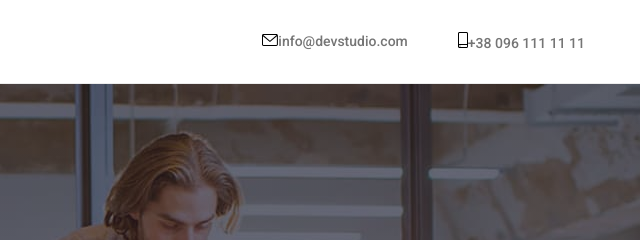
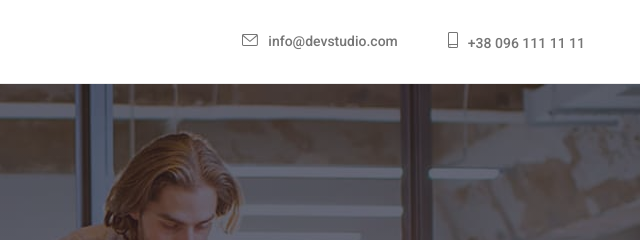
Before and after one commit to Serhii-Filatov/goit-markup-hw-04, a plain HTML site: page index.html in a window 1280 px wide. Shown: the top 240 px of the page, 640-1280 px from the left. Drawn offline with nearby package versions, Linux system fonts and the light colour scheme.

Commit message:
Обновление после работы

```diff
--- a/css/styles.css
+++ b/css/styles.css
@@ -112,6 +112,12 @@ p {
   margin-right: 50px;
 }
 
+.contact-icon{
+  margin-right: 10px;
+  align-items:center;
+  justify-content: center;
+  fill: #757575;
+}
 .header-link {
   color: var(--main-txt-color);
 
@@ -130,6 +136,7 @@ p {
 .site-nav .link:hover,
 .site-nav .link:focus {
   color: var(--brand-accent-color);
+  fill: var(--brand-accent-color);
 }
 
 .site-nav .link.current {
--- a/index.html
+++ b/index.html
@@ -44,13 +44,13 @@
 
       <ul class="header-site-contacts list">
         <li class="site-nav-item">
-          <a class="header-link link" href="mailto:info@devstudio.com"><svg width="16" height="12">
+          <a class="header-link link" href="mailto:info@devstudio.com"><svg class="contact-icon" width="16" height="12">
               <use href="./images/symbol-defs.svg#icon-envelope"></use>
             </svg>info@devstudio.com</a>
         </li>
 
         <li class="site-nav-item">
-          <a class="header-link link" href="tel:+380961111111"><svg width="10" height="16">
+          <a class="header-link link" href="tel:+380961111111"><svg class="contact-icon" width="10" height="16">
               <use href="./images/symbol-defs.svg#icon-smartphone"></use>
             </svg>+38 096 111 11 11</a>
         </li>
```
